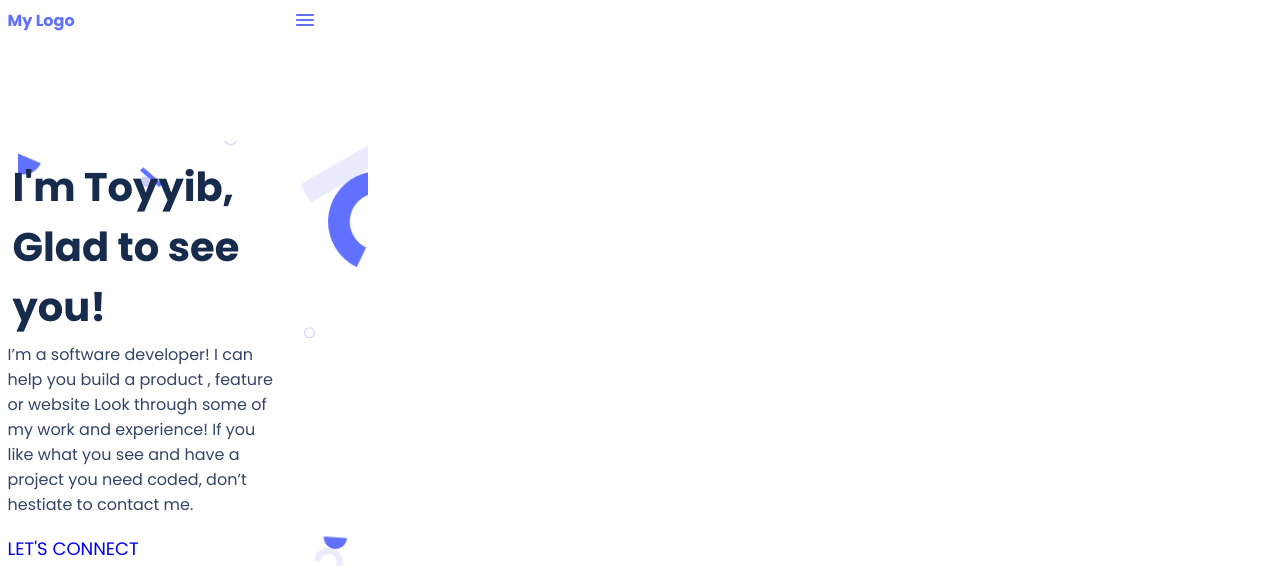
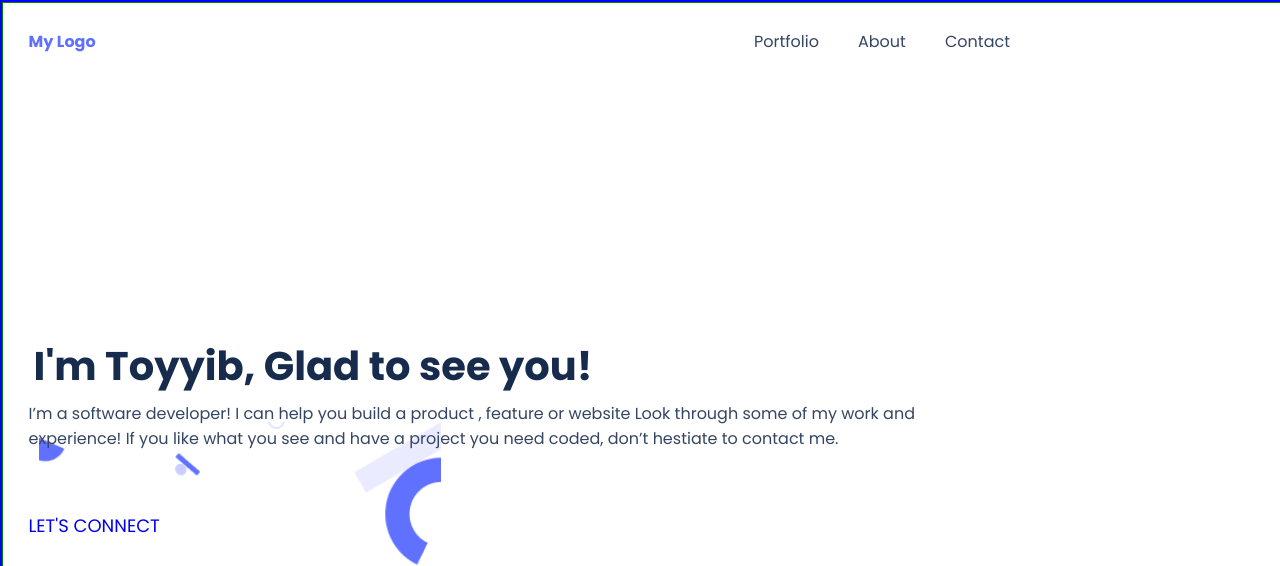
Before and after one commit to Simpleshaikh1/MyMicroversePortfolio, a website: page html/index.html in a window 1280 px wide. Shown: the top 566 px of the page. Drawn offline with Linux system fonts and the light colour scheme.

Commit message:
Peer Programmig

```diff
--- a/css/index.css
+++ b/css/index.css
@@ -23,13 +23,22 @@
   display: flex;
   justify-content: space-between;
   margin-bottom: 30%;
-  width: 85%;
+}
+
+.my-logo {
+  display: flex;
+  justify-content: space-between;
+  margin-bottom: 30%;
 }
 
 .left-text {
   font-weight: 700;
   color: #6070ff;
   text-decoration: none;
+}
+
+.nav-list {
+  display: none;
 }
 
 .top-body-background {
@@ -436,3 +445,46 @@ form #type-msg {
 #hr {
   margin-bottom: 20px;
 }
+
+/* Undisplays on mobile */
+.nav-list {
+  display: none;
+}
+
+/* Desktop version */
+@media screen and (min-width: 768px) {
+  body {
+    margin: 0;
+    padding: 0;
+  }
+
+  .top-container {
+    border: 1px solid green;
+  }
+
+  .wrapper {
+    width: 100vw;
+    margin: 0 auto;
+    border: 2px solid blue;
+  }
+
+  .right-hamburger img {
+    display: none;
+  }
+
+  .header {
+    width: 80%;
+
+  }
+
+  .nav-list {
+    /* border: 1px solid red; */
+    list-style-type: none;
+    display: flex;
+    justify-content: space-between;
+    width: 20vw;
+    text-align: center;
+    color: #344563;
+  }
+
+}
--- a/html/index.html
+++ b/html/index.html
@@ -18,6 +18,7 @@
 
             <div class="header">
 
+
                     <a href="#" class="left-text">My Logo</a>
 
                     <nav class="right-hamburger">
@@ -25,6 +26,15 @@
                         <img src="../assets/Union.png" alt="">
 
                     </nav>
+
+
+
+                    <ul class="nav-list">
+                        <li>Portfolio</li>
+                        <li>About</li>
+                        <li>Contact</li>
+                    </ul>
+
 
             </div>
 
@@ -414,23 +424,23 @@
 
                 <div class="form-section">
 
-                    <form action="https://formspree.io/f/mayzpyer" method="post">
+                    <form action="https://formspree.io/f/mgebnppo" method="post">
 
                         <input type="text" name="name" placeholder="Name" class="text" maxlength="30" required> <br>
                         <input type="email" placeholder="Email" class="text" maxlength="30" required> <br>
                         <textarea type="text" placeholder="write your message here" cols="30" rows="10" maxlength="500" id="type-msg" required> </textarea><br>
 
-                    </form>
-
                         <div class="btn-sec">
 
-                        <button class="sec-btn">
+                            <button class="sec-btn" type="submit">
                                 <span>Get in touch</span>
                             </button>
 
                             <span class="dot"></span>
 
                         </div>
+                    </form>
+
 
 
                 </div>
```
Lines whose indentation alone changed are shown as unchanged.
